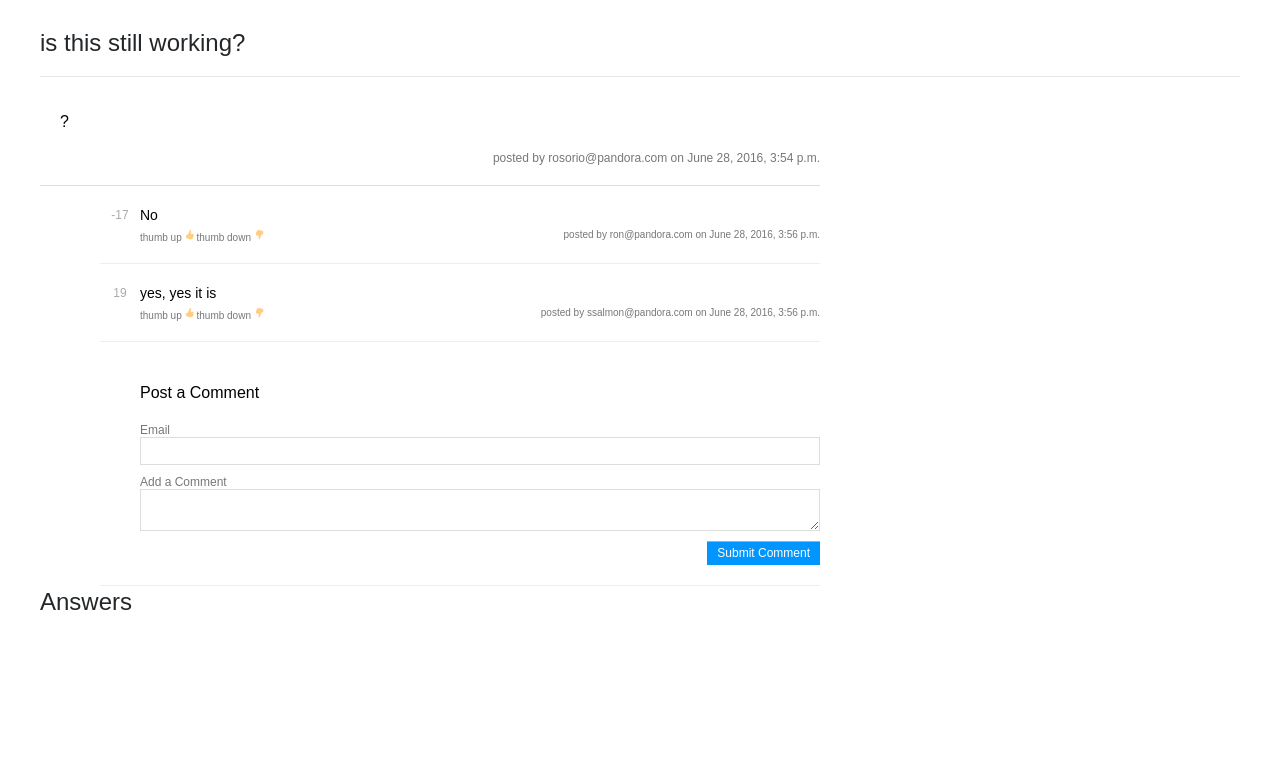
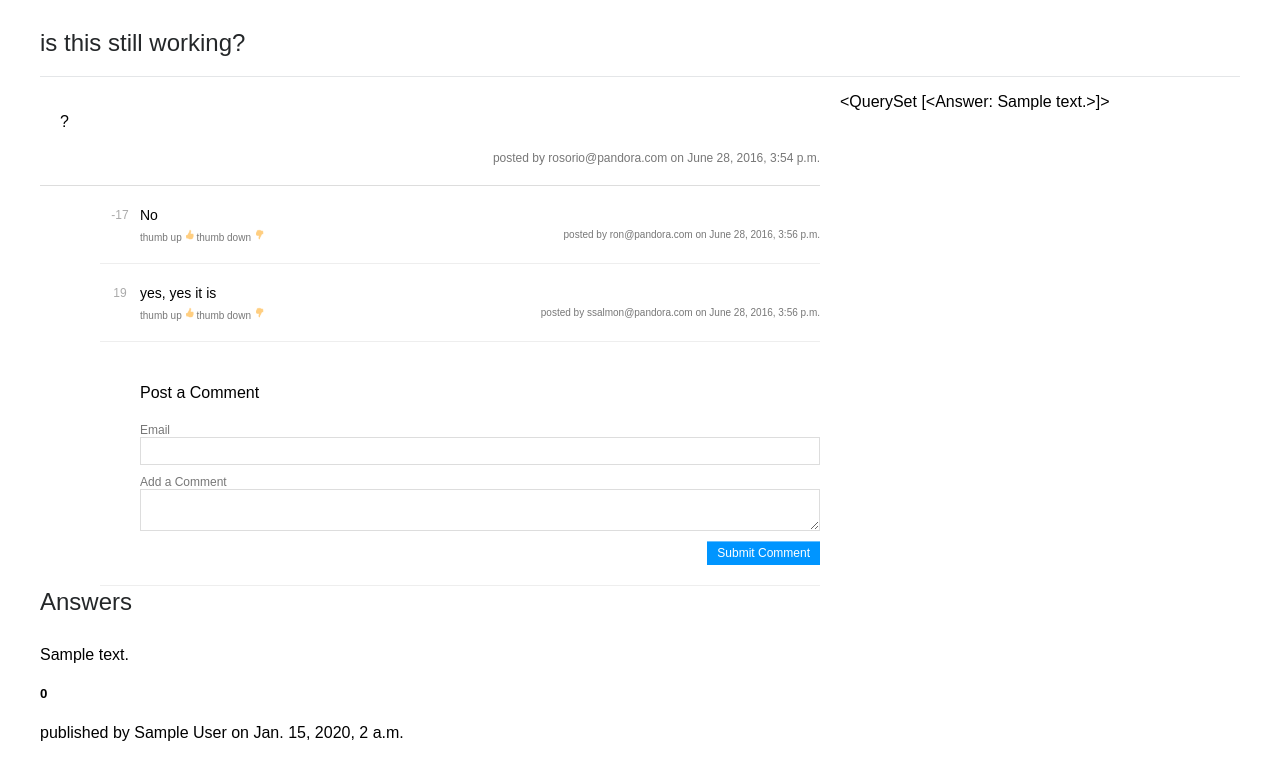
Before and after one commit to halfpete/stackd, a Django app: page /1/ in a window 1280 px wide. Shown: the part 34-800 px from the top of the page. Run offline with Django 3.2, Linux system fonts and the light colour scheme; data comes from the database, SQL or seed files in the repository; tables that the repository leaves empty hold one stand-in row (values such as "Sample post"); parts of the project's set-up code (start-up, migrations or seed data) failed here and were passed over.

Commit message:
adding answer_list

```diff
--- a/stackd/overflow/models.py
+++ b/stackd/overflow/models.py
@@ -38,15 +38,16 @@ class Tag(models.Model):
 
 
 class Answer(models.Model):
-    question = models.ForeignKey(Question, on_delete=models.CASCADE)
+    question = models.ForeignKey(Question, on_delete=models.CASCADE, null=True)
     answer_text = models.TextField(max_length=MAX_RESP_LENGTH)
     author = models.CharField(max_length=MAX_AUTHOR_LENGTH, default="anonymous@pandora.com")
+    userID = models.PositiveIntegerField(default = 0)
     upvotes = models.IntegerField(default=0)
     downvotes = models.IntegerField(default=0)
     pub_date = models.DateTimeField('date published', null=True, default='1950-01-01')
 
     def __str__(self):
-        return self.comment_text
+        return self.answer_text
 
     def netvotes(self):
         return self.upvotes - self.downvotes
@@ -68,13 +69,14 @@ class AnswerComment(models.Model):
 
 
 class Comment(models.Model):
-    question = models.ForeignKey(Question, on_delete=models.CASCADE)
+    question = models.ForeignKey(Question, on_delete=models.CASCADE, null=True)
     comment_text = models.TextField(max_length=MAX_RESP_LENGTH)
     author = models.CharField(max_length=MAX_AUTHOR_LENGTH, default="anonymous@pandora.com")
     userID = models.PositiveIntegerField(default = 0)
     upvotes = models.IntegerField(default=0)
     downvotes = models.IntegerField(default=0)
     pub_date = models.DateTimeField('date published', null=True, default='1950-01-01')
+    # is_answer_comment = models.BooleanField(default=False)
 
     def __str__(self):
         return self.comment_text
--- a/stackd/overflow/views.py
+++ b/stackd/overflow/views.py
@@ -4,8 +4,8 @@ from django.shortcuts import render
 from django.http import HttpResponse, HttpResponseRedirect
 # from controllers.answer_comments import add_comment_to_answer
 from controllers.answers import add_answer_to_question
-from controllers.answer_comments import add_comment_to_answer
-from controllers.question_comments import add_comment_to_question
+from controllers.answercomments import add_comment_to_answer
+from controllers.questioncomments import add_comment_to_question
 from controllers.questions import add_new_question_to_database
 from controllers.register import check_and_register_user
 from controllers.login import log_user_in, log_user_out
@@ -39,13 +39,13 @@ def detail(request, question_id):
    if username != '' and new_comment != '':
        add_comment_to_question(request, question, new_comment, username)
    comment_list = question.comment_set.order_by('-pub_date')
-   answer = question.answer_set.order_by('upvotes')
-   # answer_comment_list = answer.answercomment_set.order_by('upvotes')
+   answer_list = question.answer_set.order_by('upvotes')
+   # AnswerComment_list = answer.AnswerComment_set.order_by('upvotes')
    context = {
        'question': question,
        'comment_list': comment_list,
-       'answer': answer,
-       # 'answer_comment_list': answer_comment_list
+       'answer_list': answer_list
+       # 'AnswerComment_list': AnswerComment_list
    }
 
    answer_text = request.POST.get('answer_text', '')
--- a/stackd/templates/overflow/detail.html
+++ b/stackd/templates/overflow/detail.html
@@ -65,11 +65,22 @@
 			</div>
 		</div>
 	</div>
-	<div id="answers-header" class="col-1-1">
-		<h2>Answers</h2>
-	</div>
-	<div id="answers-body" class="col-2-3">
-
-	</div>
+	{{answer_list}}
+	{% if answer_list %}
+		<div id="answers-header" class="col-1-1">
+			<h2>Answers</h2>
+		</div>
+		<div id="answers-body" class="col-2-3">
+			{% for answer in answer_list %}
+				<div class="answer">
+					<p>{{answer.answer_text}}</p>
+					<div class="answer-label">
+						<h5>{{answer.netvotes}}</h5>
+						<h4>published by {{answer.author}} on {{answer.pub_date}}</h4>
+					</div>
+				</div>
+			{% endfor %}
+		</div>
+	{% endif %}
 </div>
 {% endblock %}
```
Also changed, not shown: stackd/overflow/controllers/answercomments.py (renamed from stackd/overflow/controllers/answer_comments.py), stackd/overflow/controllers/questioncomments.py (renamed from stackd/overflow/controllers/question_comments.py), stackd/overflow/migrations/0022_answer_userid.py (added), stackd/overflow/migrations/0023_auto_20160629_1637.py (added), stackd/overflow/migrations/0024_auto_20160629_1638.py (added).
